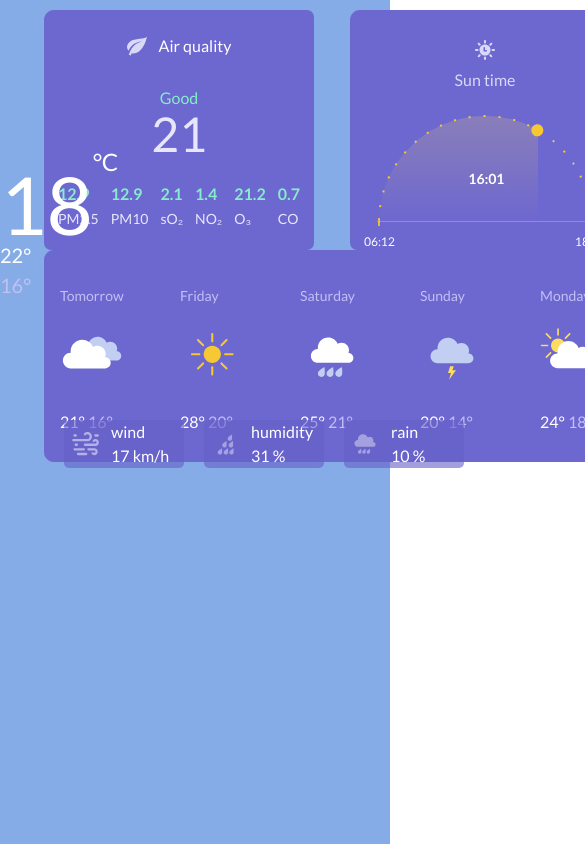
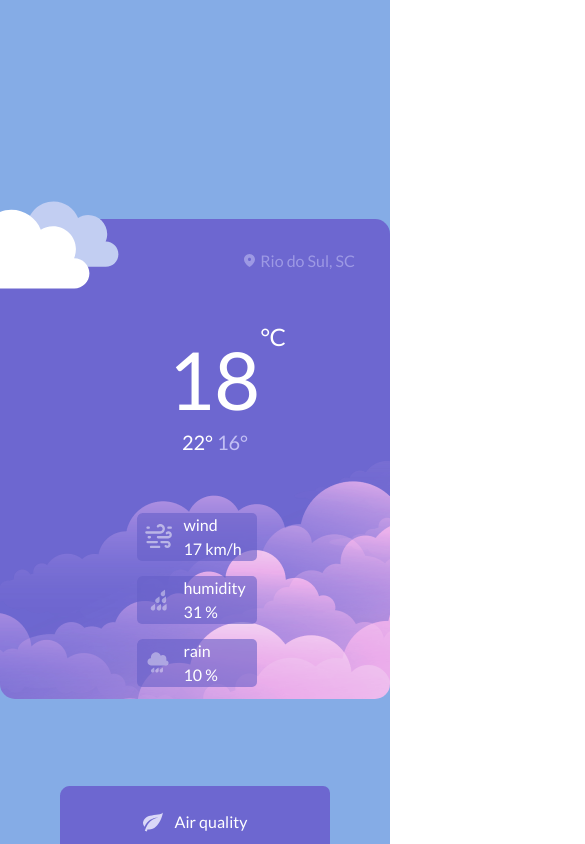
Before and after one commit to Abdulaziz-Dustmuhammedov/weather-app, a React (Vite) app: page / in a window 390 px wide. Shown: the top 844 px of the page, 585 px wide, since content can reach past the window. Built offline with nearby package versions, Linux system fonts and the light colour scheme.

Commit message:
third commit

```diff
--- a/src/component/Air-Quality/index.css
+++ b/src/component/Air-Quality/index.css
@@ -0,0 +1,32 @@
+/*  */
+.air {
+  background-image: url("../../assets/images/Air-Quality-back.png");
+  background-repeat: no-repeat;
+  width: 270px;
+  height: 230px;
+  border-radius: 7px;
+}
+.air-folder {
+  display: flex;
+  flex-direction: column;
+  align-items: center;
+  justify-content: center;
+}
+.air-text {
+  color: #fff;
+}
+
+.status {
+  color: #87ebcd;
+}
+.good-number {
+  color: #e7e6fb;
+}
+.air-item > p {
+  color: #87ebcd;
+  font-weight: 700;
+}
+
+.air-item > span {
+  color: #e7e6fb;
+}
--- a/src/component/Sun-time/index.css
+++ b/src/component/Sun-time/index.css
@@ -3,11 +3,11 @@
   background-image: url("../../assets/images/Air-Quality-back.png");
   background-repeat: no-repeat;
   width: 270px;
-  height: 240px;
+  height: 230px;
   border-radius: 7px;
   display: flex;
   justify-content: center;
-  padding-top: 30px;
+  padding-top: 10px;
 }
 
 .sun-time-text {
--- a/src/component/Sun-time/index.jsx
+++ b/src/component/Sun-time/index.jsx
@@ -10,7 +10,7 @@ const SunTime = () => {
         <img src={sun} alt="" />
         <p className="sun-time-text">Sun time</p>
         <div className="suntime-folder">
-          <img src={sunTimeImg} alt="" />
+          <img src={sunTimeImg} alt="" width={230} height={130} />
         </div>
       </div>
     </div>
--- a/src/component/Temp/index.css
+++ b/src/component/Temp/index.css
@@ -0,0 +1,134 @@
+/*  */
+/* .temp {
+  display: flex;
+  align-items: center;
+} */
+.temp {
+  background-image: url("../../assets/images/TemperatureImg.png");
+  background-repeat: no-repeat;
+  background-size: cover;
+
+  max-width: 480px;
+  width: 100%;
+  height: 480px;
+  border-radius: 15px;
+
+  position: relative;
+}
+
+.temp-text-folder {
+  position: absolute;
+  left: 43%;
+  top: 21%;
+}
+
+.temp-text {
+  /* position: absolute;
+  top: 30%;
+  left: 43%; */
+  font-size: 80px;
+  display: flex;
+  color: #fff;
+}
+.temp-text > span {
+  font-size: 24px;
+}
+.temp-sec-text {
+  font-size: 20px;
+  color: #fff;
+  position: absolute;
+  top: 90%;
+  left: 12%;
+}
+.temp-sec-text > span {
+  color: #c2bff4;
+}
+.location-wrap {
+  position: absolute;
+  top: 30px;
+  right: 35px;
+  display: flex;
+  align-items: center;
+  gap: 5px;
+}
+.location-text {
+  color: #9d99e4;
+}
+.temp-cloud-img {
+  position: absolute;
+  left: 0;
+  top: 0;
+  transform: translate(-50px, -58px);
+  transition: transform 0.3s ease;
+}
+
+.wrapper {
+  display: flex;
+  align-items: center;
+  justify-content: space-between;
+  max-width: 400px;
+  /* width: 100%; */
+  position: absolute;
+  bottom: 12px;
+  gap: 20px;
+  left: 40px;
+}
+.wind-wrap {
+  width: 120px;
+  border-radius: 5px;
+  background-image: url("../../assets/images/wind-back.png");
+  display: flex;
+}
+
+.wind-text {
+  color: #fff;
+}
+
+.humidity-wrap {
+  background-image: url("../../assets/images/wind-back.png");
+  border-radius: 5px;
+  width: 120px;
+}
+.rain-wrap {
+  background-image: url("../../assets/images/wind-back.png");
+  border-radius: 5px;
+  width: 120px;
+}
+
+/* Responsiv design */
+
+@media (max-width: 1120px) {
+  .temp {
+    margin-top: 100px;
+  }
+}
+
+@media (max-width: 767px) {
+  .wrapper {
+    gap: 15px;
+    left: 18px;
+  }
+}
+
+@media (max-width: 550px) {
+  .wrapper {
+    display: flex;
+    flex-direction: column;
+    align-items: center;
+    justify-content: center;
+    left: 37%;
+  }
+  .temp {
+    /* width: 400px; */
+    margin: 0 20px;
+  }
+}
+
+@media (max-width: 420px) {
+  /* .temp {
+    width: 350px;
+  } */
+  .wrapper {
+    left: 35%;
+  }
+}
--- a/src/component/Temp/index.jsx
+++ b/src/component/Temp/index.jsx
@@ -9,17 +9,17 @@ import rain from "../../assets/icons/rain.svg";
 const Temp = () => {
   return (
     <div className="temp">
-      <img src={cloudImg} alt="" />
+      <img className="temp-cloud-img" src={cloudImg} alt="" />
       <div className="location-wrap cursor-pointer  ">
         <img className="" src={locationIcon} alt="" />
         <p className="location-text">Rio do Sul, SC</p>
       </div>
-      <div>
+      <div className="temp-text-folder">
         <p className="temp-text">
           18 <span>°C</span>
         </p>
         <p className="temp-sec-text">
-          22° <span>16°</span>{" "}
+          22° <span>16°</span>
         </p>
       </div>
 
--- a/src/component/Week-weather/index.css
+++ b/src/component/Week-weather/index.css
@@ -3,7 +3,8 @@
   background-image: url("../../assets/images/Week-Weather.png");
   background-repeat: no-repeat;
   border-radius: 7px;
-  height: 220px;
+  height: 170px;
+  margin-top: 30px;
 }
 .week-name-text,
 .week-text > span {
--- a/src/component/Week-weather/index.jsx
+++ b/src/component/Week-weather/index.jsx
@@ -9,7 +9,7 @@ import cloudySun from "../../assets/icons/cloudy-sun.svg";
 const WeekWeather = () => {
   return (
     <div className="week-folder flex items-center justify-around gap-6">
-      <div className="week-wrapper">
+      <div className="week-wrapper  ml-3">
         <p className="week-name-text text-sm mb-4">Tomorrow</p>
         <img className="mb-6" src={cloud} alt="cloud" />
         <p className="week-text text-base">
--- a/src/component/main/index.css
+++ b/src/component/main/index.css
@@ -1,128 +1,27 @@
 /*  */
 
 .main {
-  height: 100vh;
+  height: max-content;
   background-color: #85ace6;
-}
-.main-folder {
+
   display: flex;
   align-items: center;
-  /* justify-content: center; */
-  gap: 50px;
-}
-.main-text {
-  color: #f1f1f1;
-}
-.temp {
-  background-image: url("../../assets/images/TemperatureImg.png");
-  background-repeat: no-repeat;
-  background-size: cover;
-
-  width: 480px;
-  height: 480px;
-  position: relative;
-  border-radius: 15px;
-}
-.temp-text {
-  position: absolute;
-  top: 30%;
-  left: 43%;
-  font-size: 80px;
-  display: flex;
-  color: #fff;
-}
-.temp-text > span {
-  font-size: 24px;
-}
-.temp-sec-text {
-  font-size: 20px;
-  color: #fff;
-  position: absolute;
-  top: 50%;
-  left: 46%;
-}
-.temp-sec-text > span {
-  color: #c2bff4;
-}
-.location-wrap {
-  position: absolute;
-  top: 80px;
-  right: 35px;
-  display: flex;
-  align-items: center;
-  gap: 5px;
-}
-.location-text {
-  color: #9d99e4;
+  justify-content: center;
+  /* max-width: 1300px; */
+  /* min-width: 1300px; */
+  height: 100vh;
+  height: 1700px;
 }
 
-/*  */
-.wrapper {
+.main-wrapper {
+  margin-top: 43px;
   display: flex;
-  align-items: center;
-  justify-content: space-between;
-  max-width: 400px;
-  position: absolute;
-  bottom: 12px;
-  gap: 20px;
-  left: 64px;
-}
-.wind-wrap {
-  width: 120px;
-  border-radius: 5px;
-  background-image: url("../../assets/images/wind-back.png");
-  display: flex;
-}
-.weather-wrap {
-}
-
-.wind-text {
-  color: #fff;
-}
-
-.humidity-wrap {
-  background-image: url("../../assets/images/wind-back.png");
-  border-radius: 5px;
-  width: 120px;
-}
-.rain-wrap {
-  background-image: url("../../assets/images/wind-back.png");
-  border-radius: 5px;
-  width: 120px;
-}
-
-/* Air section */
-.air {
-  background-image: url("../../assets/images/Air-Quality-back.png");
-  background-repeat: no-repeat;
-  width: 270px;
-  height: 240px;
-  border-radius: 7px;
-  /* position: absolute;
-  right: 200px;
-  top: 150px; */
-}
-.air-folder {
-  display: flex;
-  flex-direction: column;
   align-items: center;
   justify-content: center;
 }
-.air-text {
-  color: #fff;
+
+@media (max-width: 1120px) {
+  .main-folder {
+    flex-direction: column !important;
+  }
 }
-
-.status {
-  color: #87ebcd;
-}
-.good-number {
-  color: #e7e6fb;
-}
-.air-item > p {
-  color: #87ebcd;
-  font-weight: 700;
-}
-
-.air-item > span {
-  color: #e7e6fb;
-}
--- a/src/component/main/index.jsx
+++ b/src/component/main/index.jsx
@@ -8,10 +8,10 @@ import "./index.css";
 const Main = () => {
   return (
     <div className="main">
-      <div className="flex items-center gap-11">
+      <div className="main-folder flex sm:flex-col lg:flex items-center gap-11">
         <Temp />
         <div className="gap-9">
-          <div className="flex items-center gap-9">
+          <div className="main-wrapper flex-col md:flex-row gap-9 ">
             <AirQuality />
             <SunTime />
           </div>
```
Also changed, not shown: src/assets/images/TemperatureImg.png.
